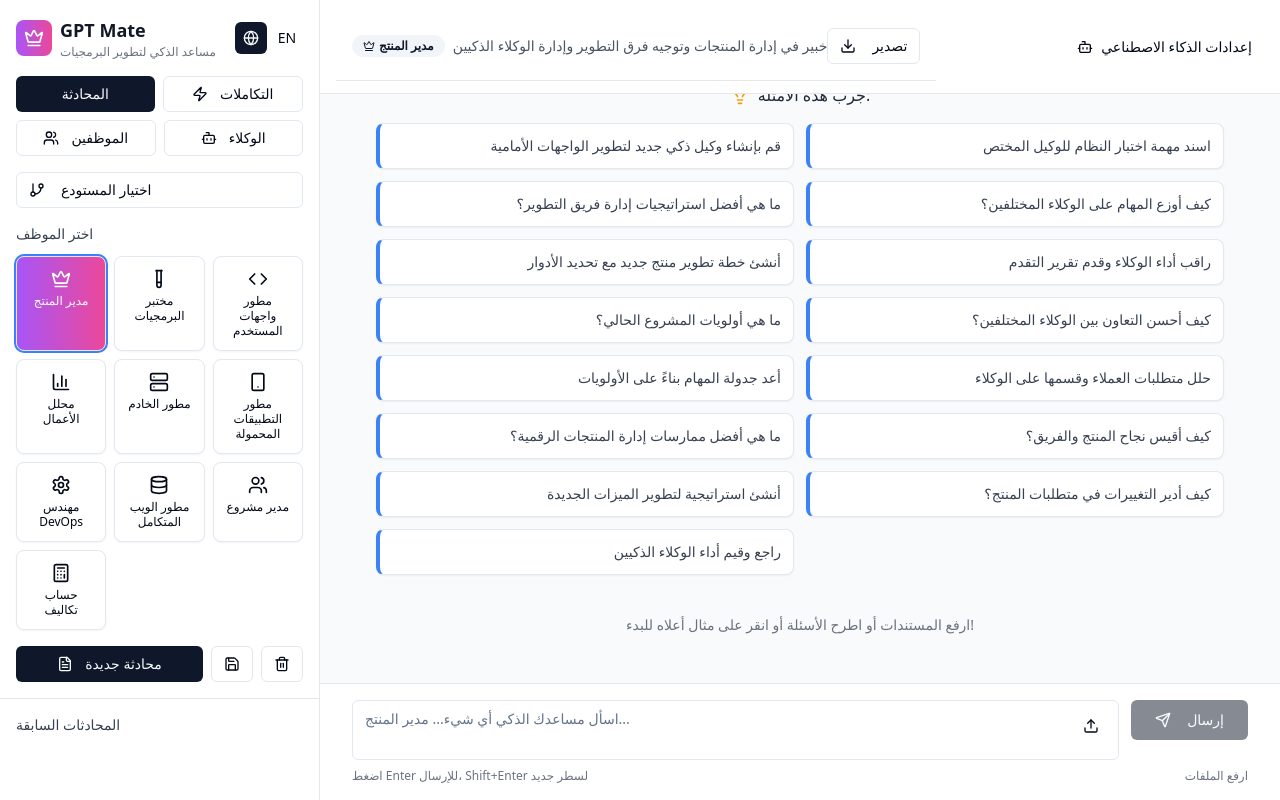
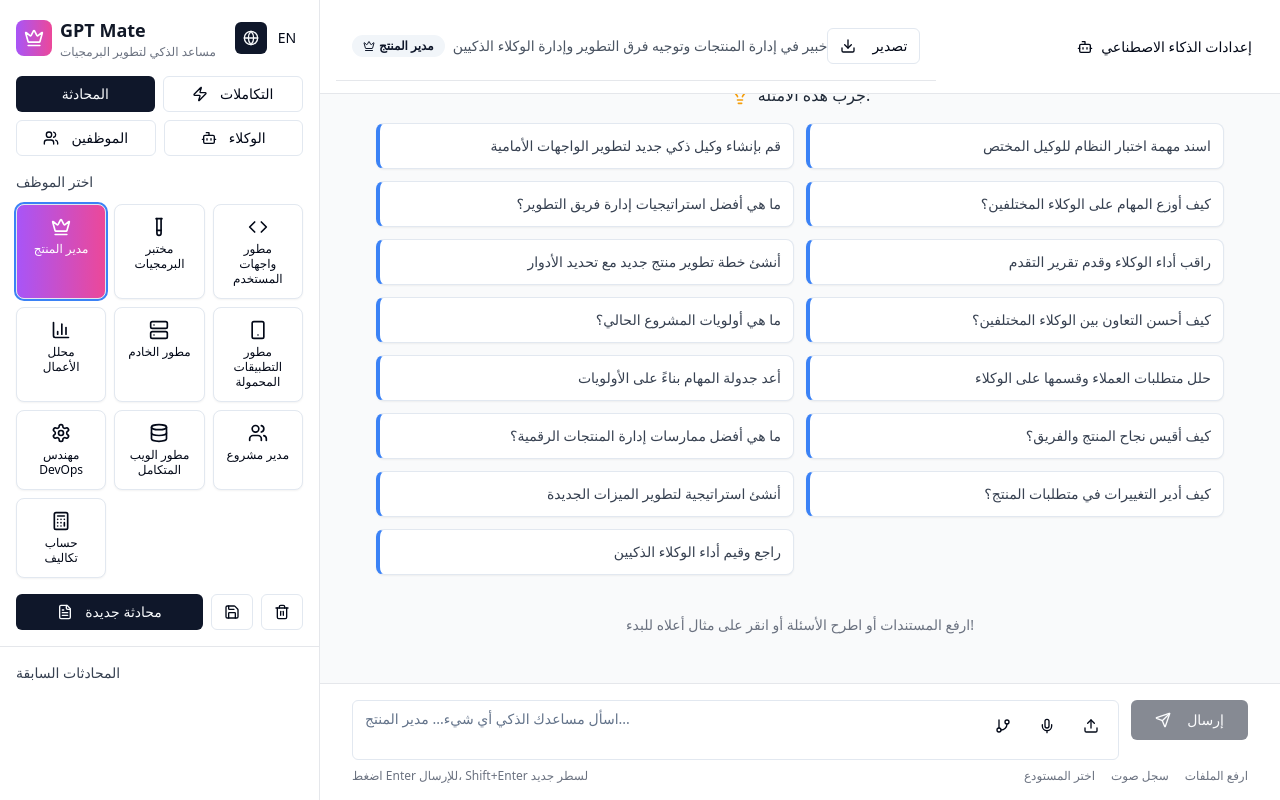
Before and after one commit to ahmadmahmoud01/dev-dream-team-31, a React (Vite) app: page / in a window 1280 px wide. Built offline with nearby package versions, Linux system fonts and the light colour scheme.

Commit message:
feat: Add repository selection and voice recording
Adds the ability to select a repository within the chat interface and includes voice recording functionality.

```diff
--- a/src/components/ChatInput.tsx
+++ b/src/components/ChatInput.tsx
@@ -1,11 +1,14 @@
 
-import React, { useRef } from 'react';
-import { Send, Upload } from 'lucide-react';
+import React, { useRef, useState } from 'react';
+import { Send, Upload, Mic, MicOff, GitBranch, X, Play } from 'lucide-react';
 import { Button } from '@/components/ui/button';
 import { Textarea } from '@/components/ui/textarea';
+import { Popover, PopoverContent, PopoverTrigger } from '@/components/ui/popover';
 import { getRoleConfig } from '@/config/roleConfig';
 import { getTranslations } from '@/utils/translations';
 import { AIRole, Language } from '@/types/chat';
+import { useVoiceRecording } from '@/hooks/useVoiceRecording';
+import QuickRepositoryAccess from './QuickRepositoryAccess';
 
 interface ChatInputProps {
   inputMessage: string;
@@ -27,17 +30,84 @@ const ChatInput: React.FC<ChatInputProps> = ({
   isLoading,
 }) => {
   const fileInputRef = useRef<HTMLInputElement>(null);
+  const audioRef = useRef<HTMLAudioElement>(null);
+  const [showRepositorySelector, setShowRepositorySelector] = useState(false);
   const t = getTranslations(language);
   const roleConfig = getRoleConfig(language);
   const currentRole = roleConfig[selectedRole];
+
+  const {
+    isRecording,
+    audioBlob,
+    startRecording,
+    stopRecording,
+    clearRecording
+  } = useVoiceRecording();
 
   const handleFileUpload = () => {
     fileInputRef.current?.click();
   };
 
+  const handleVoiceToggle = () => {
+    if (isRecording) {
+      stopRecording();
+    } else {
+      startRecording();
+    }
+  };
+
+  const playRecording = () => {
+    if (audioBlob && audioRef.current) {
+      const audioUrl = URL.createObjectURL(audioBlob);
+      audioRef.current.src = audioUrl;
+      audioRef.current.play();
+    }
+  };
+
+  const handleSendWithAudio = () => {
+    if (audioBlob) {
+      // يمكن إضافة معالجة الصوت هنا لاحقاً
+      console.log('Audio recording available:', audioBlob);
+      clearRecording();
+    }
+    onSendMessage();
+  };
+
   return (
     <div className="bg-white border-t border-gray-200 p-4">
       <div className="max-w-4xl mx-auto">
+        {/* Audio Recording Preview */}
+        {audioBlob && (
+          <div className="mb-3 p-3 bg-blue-50 rounded-lg border border-blue-200">
+            <div className="flex items-center justify-between">
+              <div className="flex items-center space-x-2">
+                <div className="w-2 h-2 bg-blue-500 rounded-full"></div>
+                <span className="text-sm text-blue-700">
+                  {language === 'ar' ? 'تم تسجيل الصوت' : 'Audio recorded'}
+                </span>
+              </div>
+              <div className="flex items-center space-x-2">
+                <Button
+                  size="sm"
+                  variant="ghost"
+                  onClick={playRecording}
+                  className="text-blue-600 hover:text-blue-700"
+                >
+                  <Play className="w-4 h-4" />
+                </Button>
+                <Button
+                  size="sm"
+                  variant="ghost"
+                  onClick={clearRecording}
+                  className="text-red-600 hover:text-red-700"
+                >
+                  <X className="w-4 h-4" />
+                </Button>
+              </div>
+            </div>
+          </div>
+        )}
+
         <div className="flex space-x-3">
           <div className="flex-1 relative">
             <Textarea
@@ -45,10 +115,45 @@ const ChatInput: React.FC<ChatInputProps> = ({
               onChange={(e) => setInputMessage(e.target.value)}
               onKeyPress={onKeyPress}
               placeholder={`${t.placeholder} ${currentRole.name}...`}
-              className="min-h-[60px] resize-none pr-20"
+              className="min-h-[60px] resize-none pr-32"
               disabled={isLoading}
             />
             <div className="absolute right-2 top-2 flex space-x-1">
+              {/* Repository Selection */}
+              <Popover open={showRepositorySelector} onOpenChange={setShowRepositorySelector}>
+                <PopoverTrigger asChild>
+                  <Button
+                    size="sm"
+                    variant="ghost"
+                    title={language === 'ar' ? 'اختيار المستودع' : 'Select Repository'}
+                  >
+                    <GitBranch className="w-4 h-4" />
+                  </Button>
+                </PopoverTrigger>
+                <PopoverContent className="w-96 p-0" align="end">
+                  <QuickRepositoryAccess
+                    language={language}
+                    isOpen={showRepositorySelector}
+                    onToggle={() => setShowRepositorySelector(!showRepositorySelector)}
+                  />
+                </PopoverContent>
+              </Popover>
+
+              {/* Voice Recording */}
+              <Button
+                size="sm"
+                variant={isRecording ? "destructive" : "ghost"}
+                onClick={handleVoiceToggle}
+                title={language === 'ar'
+                  ? (isRecording ? 'إيقاف التسجيل' : 'تسجيل صوت')
+                  : (isRecording ? 'Stop Recording' : 'Record Voice')
+                }
+                className={isRecording ? 'animate-pulse' : ''}
+              >
+                {isRecording ? <MicOff className="w-4 h-4" /> : <Mic className="w-4 h-4" />}
+              </Button>
+
+              {/* File Upload */}
               <Button
                 size="sm"
                 variant="ghost"
@@ -60,8 +165,8 @@ const ChatInput: React.FC<ChatInputProps> = ({
             </div>
           </div>
           <Button
-            onClick={onSendMessage}
-            disabled={!inputMessage.trim() || isLoading}
+            onClick={audioBlob ? handleSendWithAudio : onSendMessage}
+            disabled={(!inputMessage.trim() && !audioBlob) || isLoading}
             className="px-6"
           >
             <Send className="w-4 h-4 mr-2" />
@@ -72,6 +177,8 @@ const ChatInput: React.FC<ChatInputProps> = ({
         <div className="flex items-center justify-between mt-2 text-xs text-gray-500">
           <span>{t.pressEnter}</span>
           <div className="flex items-center space-x-4">
+            <span>{language === 'ar' ? 'اختر المستودع' : 'Select repository'}</span>
+            <span>{language === 'ar' ? 'سجل صوت' : 'Record voice'}</span>
             <span>{language === 'ar' ? 'ارفع الملفات' : 'Upload files'}</span>
           </div>
         </div>
@@ -84,6 +191,8 @@ const ChatInput: React.FC<ChatInputProps> = ({
         accept=".pdf,.doc,.docx,.txt,.md"
         multiple
       />
+
+      <audio ref={audioRef} className="hidden" />
     </div>
   );
 };
--- a/src/components/ChatSidebar.tsx
+++ b/src/components/ChatSidebar.tsx
@@ -1,13 +1,11 @@
 
 import React from 'react';
-import { FileText, Save, Trash2, Globe, Zap, Settings, Users, Bot, GitBranch } from 'lucide-react';
+import { FileText, Save, Trash2, Globe, Zap, Settings, Users, Bot } from 'lucide-react';
 import { Button } from '@/components/ui/button';
 import { Card } from '@/components/ui/card';
-import { Popover, PopoverContent, PopoverTrigger } from '@/components/ui/popover';
 import { ConversationMemory, AIRole, Language } from '@/types/chat';
 import { getRoleConfig } from '@/config/roleConfig';
 import { getTranslations } from '@/utils/translations';
-import QuickRepositoryAccess from './QuickRepositoryAccess';
 
 interface ChatSidebarProps {
   selectedRole: AIRole;
@@ -38,7 +36,6 @@ const ChatSidebar: React.FC<ChatSidebarProps> = ({
   currentPanel,
   onPanelChange,
 }) => {
-  const [showRepositorySelector, setShowRepositorySelector] = React.useState(false);
   const t = getTranslations(language);
   const roleConfig = getRoleConfig(language);
   const currentRole = roleConfig[selectedRole];
@@ -123,32 +120,6 @@ const ChatSidebar: React.FC<ChatSidebarProps> = ({
           </div>
         </div>
 
-        {/* Repository Selection - Only show when in chat panel */}
-        {currentPanel === 'chat' && (
-          <div className="mb-4">
-            <Popover open={showRepositorySelector} onOpenChange={setShowRepositorySelector}>
-              <PopoverTrigger asChild>
-                <Button
-                  variant="outline"
-                  size="sm"
-                  className="w-full justify-start"
-                  onClick={() => setShowRepositorySelector(!showRepositorySelector)}
-                >
-                  <GitBranch className="w-4 h-4 mr-2" />
-                  {language === 'ar' ? 'اختيار المستودع' : 'Select Repository'}
-                </Button>
-              </PopoverTrigger>
-              <PopoverContent className="w-96 p-0" align="start">
-                <QuickRepositoryAccess
-                  language={language}
-                  isOpen={showRepositorySelector}
-                  onToggle={() => setShowRepositorySelector(!showRepositorySelector)}
-                />
-              </PopoverContent>
-            </Popover>
-          </div>
-        )}
-
         {/* Role Selection Grid - Only show when in chat panel */}
         {currentPanel === 'chat' && (
           <>
--- /dev/null
+++ b/src/hooks/useVoiceRecording.ts
@@ -0,0 +1,65 @@
+
+import { useState, useRef } from 'react';
+
+export const useVoiceRecording = () => {
+  const [isRecording, setIsRecording] = useState(false);
+  const [audioBlob, setAudioBlob] = useState<Blob | null>(null);
+  const mediaRecorderRef = useRef<MediaRecorder | null>(null);
+  const streamRef = useRef<MediaStream | null>(null);
+
+  const startRecording = async () => {
+    try {
+      const stream = await navigator.mediaDevices.getUserMedia({ audio: true });
+      streamRef.current = stream;
+
+      const mediaRecorder = new MediaRecorder(stream);
+      mediaRecorderRef.current = mediaRecorder;
+
+      const chunks: BlobPart[] = [];
+
+      mediaRecorder.ondataavailable = (event) => {
+        if (event.data.size > 0) {
+          chunks.push(event.data);
+        }
+      };
+
+      mediaRecorder.onstop = () => {
+        const blob = new Blob(chunks, { type: 'audio/wav' });
+        setAudioBlob(blob);
+        stopStream();
+      };
+
+      mediaRecorder.start();
+      setIsRecording(true);
+    } catch (error) {
+      console.error('Error starting recording:', error);
+    }
+  };
+
+  const stopRecording = () => {
+    if (mediaRecorderRef.current && isRecording) {
+      mediaRecorderRef.current.stop();
+      setIsRecording(false);
+    }
+  };
+
+  const stopStream = () => {
+    if (streamRef.current) {
+      streamRef.current.getTracks().forEach(track => track.stop());
+      streamRef.current = null;
+    }
+  };
+
+  const clearRecording = () => {
+    setAudioBlob(null);
+    stopStream();
+  };
+
+  return {
+    isRecording,
+    audioBlob,
+    startRecording,
+    stopRecording,
+    clearRecording
+  };
+};
```
